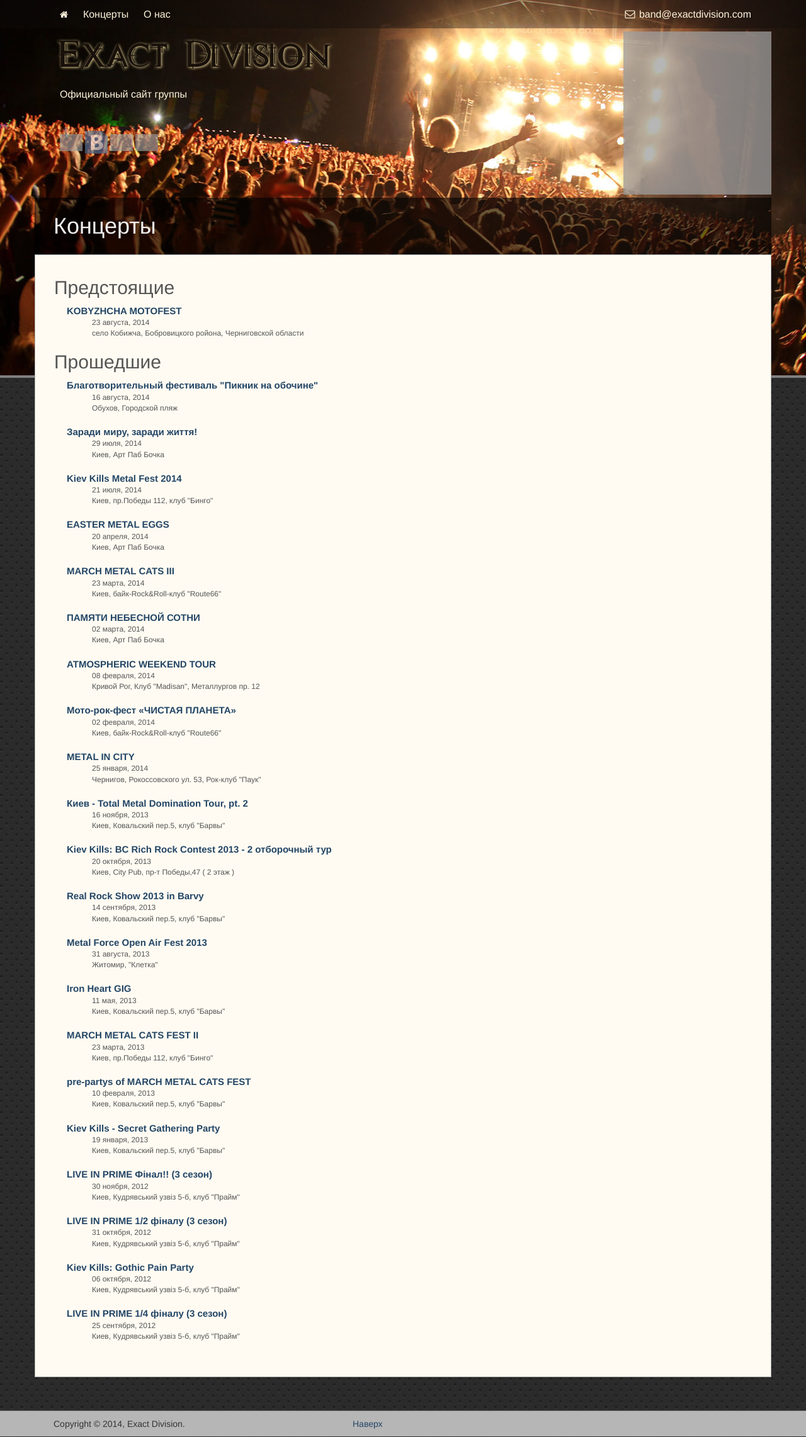
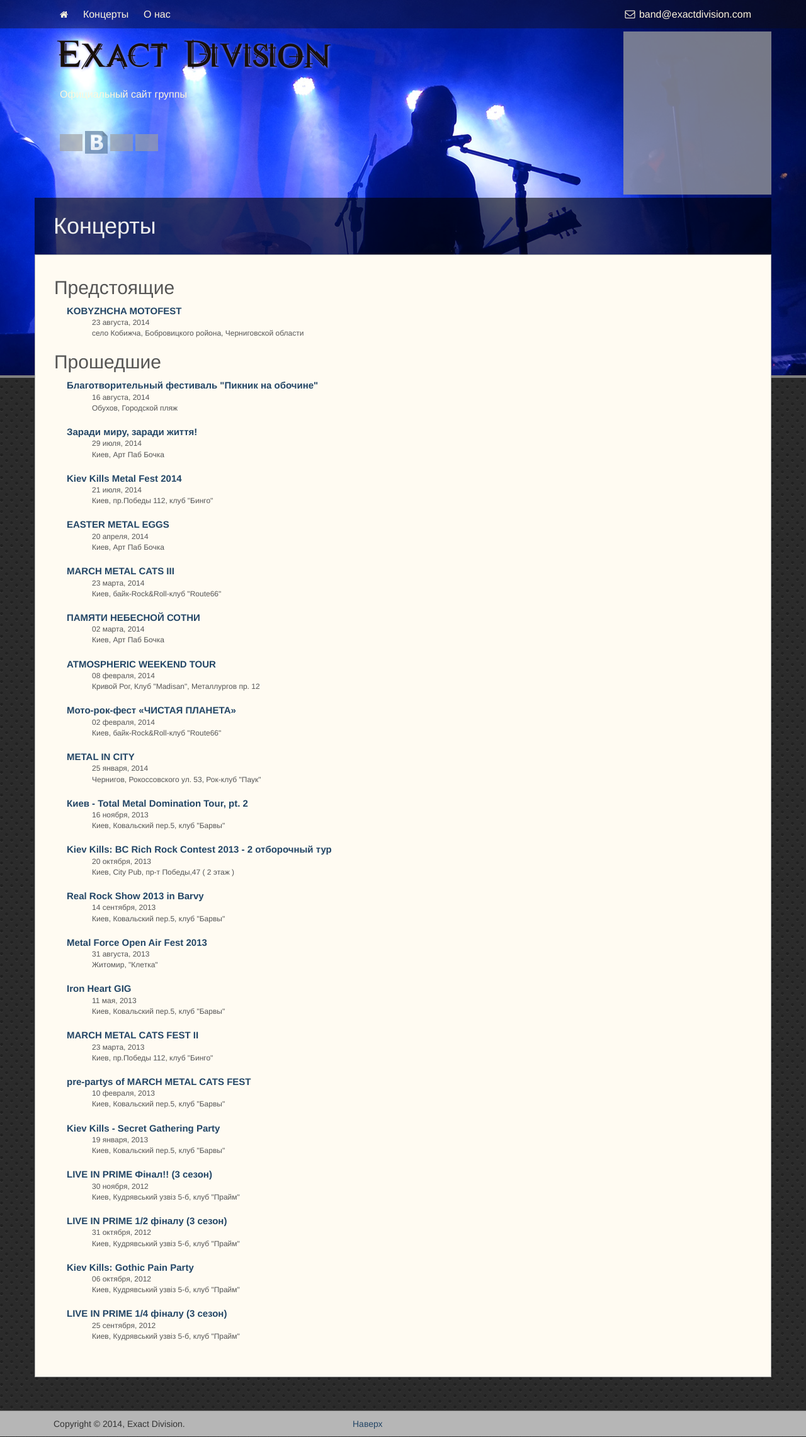
Before and after one commit to smetana/exact-division, a Jekyll site: the page built from events/index.html, in a window 1280 px wide. Shown: the whole page at 63% size. Built offline with Jekyll 4.4.1, drawn with Linux system fonts in a browser that asks for light colours; Markdown is read by kramdown in place of the engine named in the settings; grey boxes are pictures that could not be loaded.

Commit message:
background changed

```diff
--- a/css/blog.css
+++ b/css/blog.css
@@ -49,12 +49,12 @@
     font-family: 'Technovia-Caps';
     font-size: 60px;
     font-weight: 200;
-    text-shadow: 1px 1px 4px #F3DFA0;
+    text-shadow: 1px 1px 4px #858CFF;
 }
 .site-title a:hover {
     color: #18100A;
     text-decoration: none;
-    text-shadow: 1px 1px 5px #D89F68;
+    text-shadow: 1px 1px 5px #EAF2FF;
 }
 #primary-main h2.entry-title a:hover {
     color: #234666;
@@ -74,7 +74,7 @@
     font-size: 14px;
 }
 #parallax-bg {
-    background: url(/images/concert-9.jpg) no-repeat;
+    background: url(/images/concert-1.jpg) no-repeat;
     background-position: center top;
 }
 #content {
```
Also changed, not shown: images/concert-1.jpg (added), images/concert-2.jpg (added).
